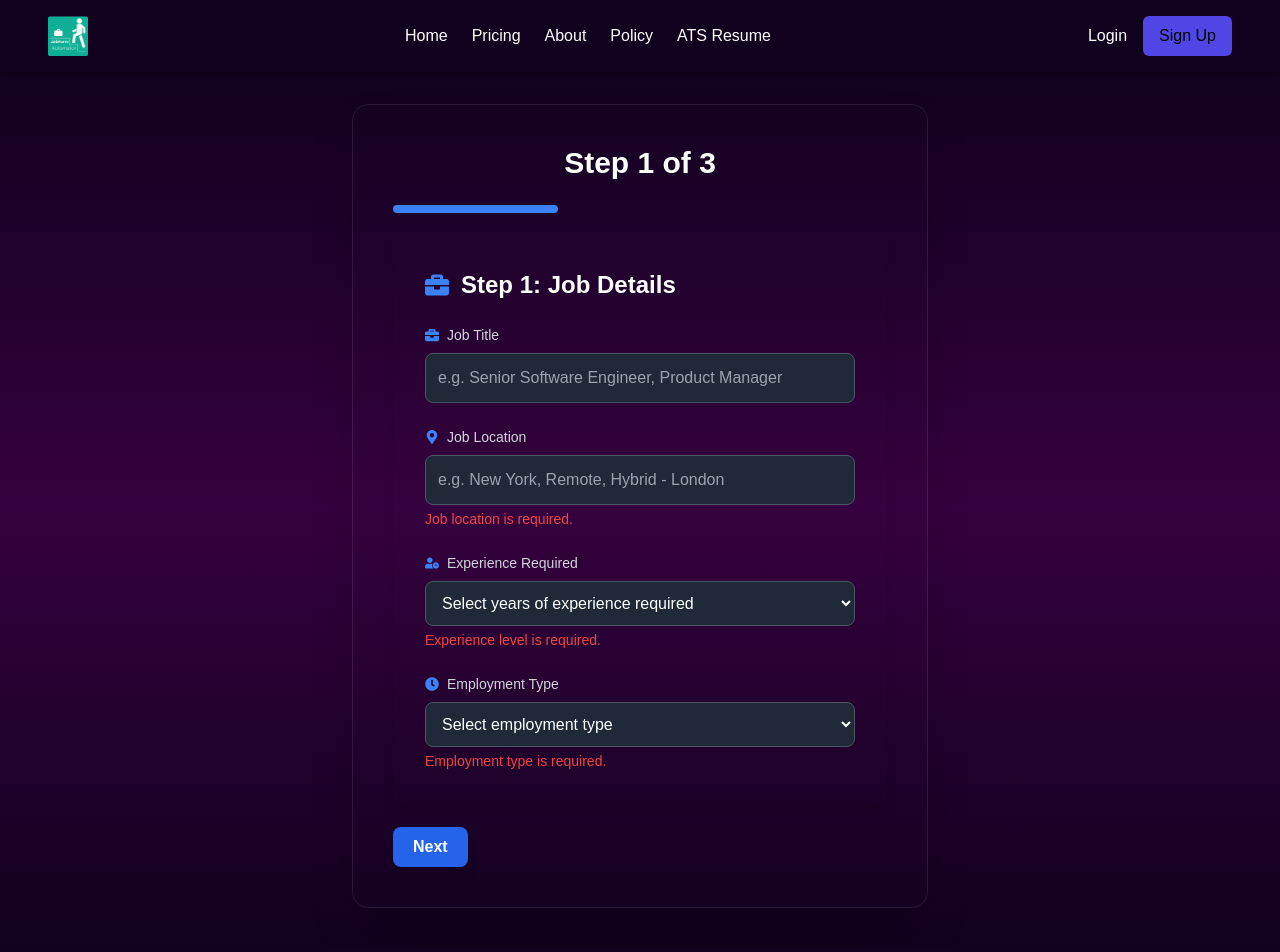
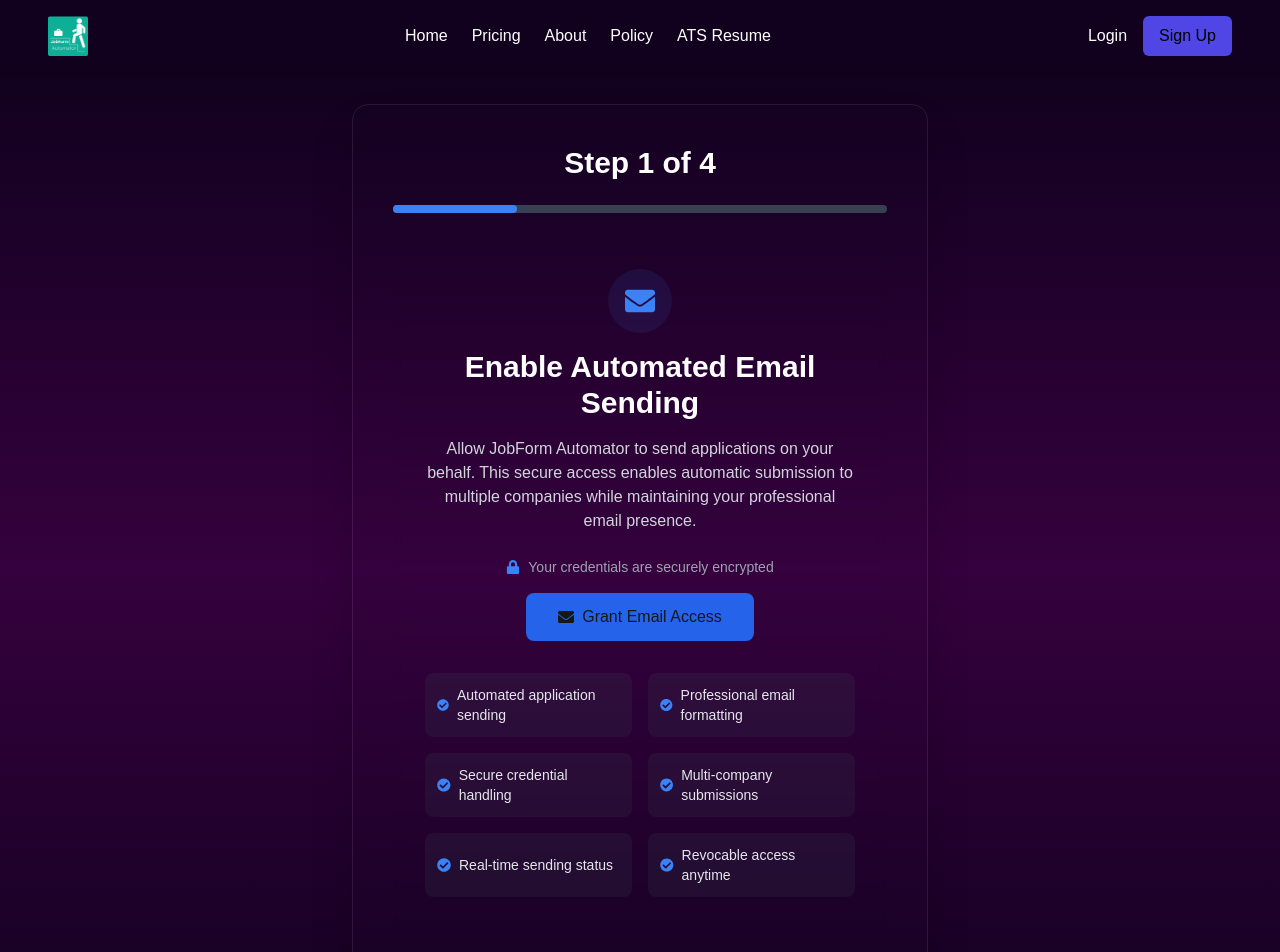
Before and after one commit to saurabhbelote/JobFormAutomator, a Next.js app: page /loop-form in a window 1280 px wide. Shown: the top 952 px of the page. Built offline with nearby package versions, Linux system fonts and the light colour scheme.

Commit message:
add form for send auto mail

```diff
--- a/app/loop-form/page.tsx
+++ b/app/loop-form/page.tsx
@@ -5,6 +5,7 @@ import { useState } from "react";
 import StepOne from "@/components/Loop-Form/stepOne";
 import StepTwo from "@/components/Loop-Form/stepTwo";
 import StepThree from "@/components/Loop-Form/stepThree";
+import EmailPermission from "@/components/permission/EmailPermission";
 
 export default function StepperForm() {
   const [step, setStep] = useState(1);
@@ -23,19 +24,28 @@ export default function StepperForm() {
   const handleChange = (e) =>
     setFormData({ ...formData, [e.target.name]: e.target.value });
 
+  const handleEmailPermissionGranted = () => {
+    // Auto advance to next step when permission is granted
+    nextStep();
+  };
+
+  const TOTAL_STEPS = 4;
+  const progressPercentage = ((step / TOTAL_STEPS) * 100).toFixed(0);
+
   return (
     <div className="bg-gradient-to-b from-[#11011E] via-[#35013e] to-[#11011E] min-h-screen flex items-center justify-center px-4 py-10">
       <div className="max-w-xl w-full p-6 sm:p-10  shadow-2xl border border-[#ffffff17] rounded-2xl ">
-        <h2 className="text-center text-2xl sm:text-3xl font-semibold text-white mb-6">Step {step} of 3</h2>
-        <div className="w-full  rounded-full h-2 mb-6">
+        <h2 className="text-center text-2xl sm:text-3xl font-semibold text-white mb-6">Step {step} of {TOTAL_STEPS}</h2>
+        <div className="w-full bg-gray-700 rounded-full h-2 mb-6">
           <div
             className="bg-blue-500 h-2 rounded-full transition-all duration-300"
-            style={{ width: `${(step / 3) * 100}%` }}
+            style={{ width: `${progressPercentage}%` }}
           ></div>
         </div>
-        {step === 1 && <StepOne formData={formData} handleChange={handleChange} />}
-        {step === 2 && <StepTwo formData={formData} handleChange={handleChange} />}
-        {step === 3 && <StepThree formData={formData} />}
+        {step === 1 && <EmailPermission onPermissionGranted={handleEmailPermissionGranted} />}
+        {step === 2 && <StepOne formData={formData} handleChange={handleChange} />}
+        {step === 3 && <StepTwo formData={formData} handleChange={handleChange} />}
+        {step === 4 && <StepThree formData={formData} />}
         <div className="flex justify-between mt-6">
           {step > 1 && (
             <button
@@ -44,7 +54,7 @@ export default function StepperForm() {
               Back
             </button>
           )}
-          {step < 3 && (
+          {step < TOTAL_STEPS && (
             <button
               onClick={nextStep}
               className="px-5 py-2 bg-blue-600 text-white font-semibold rounded-lg shadow-lg hover:bg-blue-700 transition-all">
--- a/app/send-auto-mail/page.tsx
+++ b/app/send-auto-mail/page.tsx
@@ -1,32 +1,63 @@
 "use client";
 import { useState, useEffect } from "react";
-import { FaBriefcase } from 'react-icons/fa';
+import { FaBriefcase, FaEnvelope, FaKey } from 'react-icons/fa';
 import CompanyCard from '@/components/companies/CompanyCard';
 import { companies } from '@/data/companies';
 
 const Page = () => {
-  const [isSending, setIsSending] = useState(true);
+  const [isSending, setIsSending] = useState(false);
   const [isSent, setIsSent] = useState(false);
+  const [hasPermission, setHasPermission] = useState(false);
 
   useEffect(() => {
-    // Only simulate email sending
+    // Check for existing permission on mount
+    const hasStoredPermission = localStorage.getItem('emailPermissionGranted') === 'true';
+    setHasPermission(hasStoredPermission);
+  }, []);
+
+  const handleGrantPermission = () => {
+    setHasPermission(true);
+    localStorage.setItem('emailPermissionGranted', 'true');
+    setIsSending(true);
     setTimeout(() => {
       setIsSending(false);
       setIsSent(true);
     }, 2000);
-  }, []);
+  };
 
   return (
-    <div className="min-h-screen  py-12">
+    <div className="min-h-screen bg-gradient-to-b from-[#11011E] via-[#35013e] to-[#11011E] py-12">
       <div className="max-w-7xl mx-auto px-4">
-        <div className="flex justify-between items-center mb-8">
+        <div className="flex justify-center items-center mb-8">
           <h1 className="text-3xl font-bold text-white flex items-center gap-3">
             <FaBriefcase className="text-blue-500" />
-            {isSending ? 'Sending Applications...' : 'Applications Status'}
+            {!hasPermission ? 'Email Permission Required' :
+              isSending ? 'Sending Applications...' : 'Applications Status'}
           </h1>
         </div>
 
-        <div className="grid grid-cols-1 md:grid-cols-2 lg:grid-cols-3 gap-6">
+        {!hasPermission ? (
+          <div className="max-w-2xl mx-auto bg-gray-800/50 backdrop-blur-sm rounded-xl p-8 text-center border border-gray-700">
+            <div className="w-16 h-16 bg-blue-500/10 rounded-full flex items-center justify-center mx-auto mb-6">
+              <FaKey className="text-blue-500 text-3xl" />
+            </div>
+            <h2 className="text-2xl font-bold text-white mb-4">
+              Grant Email Access
+            </h2>
+            <p className="text-gray-300 mb-8 max-w-xl mx-auto leading-relaxed">
+              To automatically send applications to multiple companies, we need your permission.
+              Your credentials will be handled securely and encrypted.
+            </p>
+            <button
+              onClick={handleGrantPermission}
+              className="px-8 py-3 bg-blue-600 text-white rounded-lg hover:bg-blue-700 transition-all flex items-center gap-2 mx-auto"
+            >
+              <FaEnvelope />
+              <span>Grant Permission</span>
+            </button>
+          </div>
+        ) : (
+          <div className="grid grid-cols-1 md:grid-cols-2 lg:grid-cols-3 gap-6 max-w-7xl mx-auto">
             {companies.map((company, index) => (
               <CompanyCard
                 key={index}
@@ -36,6 +67,7 @@ const Page = () => {
               />
             ))}
           </div>
+        )}
       </div>
     </div>
   );
--- a/components/companies/CompanyCard.tsx
+++ b/components/companies/CompanyCard.tsx
@@ -11,7 +11,7 @@ interface CompanyCardProps {
 
 const CompanyCard = ({ name, email, location, roles, isSending, isSent }: CompanyCardProps) => {
   return (
-    <div className=" rounded-lg p-6 border border-gray-700 hover:border-blue-500 transition-all">
+    <div className="bg-gray-800/50 backdrop-blur-sm rounded-xl p-6 border border-gray-700 hover:border-blue-500 transition-all">
       <div className="flex items-center gap-4 mb-4">
         <div className="w-10 h-10 bg-blue-500 rounded-lg flex items-center justify-center">
           <FaBuilding className="text-white text-xl" />
@@ -32,7 +32,7 @@ const CompanyCard = ({ name, email, location, roles, isSending, isSent }: Compan
             {roles.map((role, index) => (
               <span
                 key={index}
-                className="text-sm bg-gray-700 px-2 py-1 rounded"
+                className="text-sm bg-gray-700/50 px-2 py-1 rounded-lg"
               >
                 {role}
               </span>
@@ -42,10 +42,10 @@ const CompanyCard = ({ name, email, location, roles, isSending, isSent }: Compan
       </div>
 
       <div
-        className={`w-full px-4 py-3 rounded-lg flex items-center justify-center gap-2 transition-all ${
+        className={`w-full px-4 py-3 rounded-lg flex items-center justify-center gap-2 transition-all backdrop-blur-sm ${
           isSent
-            ? 'bg-green-600'
-            : 'bg-blue-600'
+            ? 'bg-green-600/90 hover:bg-green-600'
+            : 'bg-blue-600/90 hover:bg-blue-600'
         }`}
       >
         {isSending ? (
--- /dev/null
+++ b/components/permission/EmailPermission.tsx
@@ -0,0 +1,101 @@
+"use client";
+import { useState, useEffect } from 'react';
+import { FaEnvelope, FaLock, FaCheckCircle } from 'react-icons/fa';
+
+interface EmailPermissionProps {
+  onPermissionGranted?: () => void;
+}
+
+const EmailPermission = ({ onPermissionGranted }: EmailPermissionProps) => {
+  const [isGranted, setIsGranted] = useState(false);
+
+  const handleGrantAccess = async () => {
+    try {
+      setIsGranted(true);
+      // Store permission in localStorage
+      localStorage.setItem('emailPermissionGranted', 'true');
+      // Notify parent component if callback exists
+      onPermissionGranted?.();
+    } catch (error) {
+      console.error('Error granting email access:', error);
+      setIsGranted(false);
+    }
+  };
+
+  // Check for existing permission on mount
+  useEffect(() => {
+    const hasPermission = localStorage.getItem('emailPermissionGranted') === 'true';
+    setIsGranted(hasPermission);
+  }, []);
+
+  return (
+    <div className="max-w-3xl mx-auto p-8 rounded-xl  backdrop-blur-sm">
+      <div className="text-center mb-8">
+        <div className="flex justify-center mb-4">
+          <div className="w-16 h-16 bg-blue-500/10 rounded-full flex items-center justify-center">
+            <FaEnvelope className="text-3xl text-blue-500" />
+          </div>
+        </div>
+        <h2 className="text-2xl md:text-3xl font-bold text-white mb-4">
+          Enable Automated Email Sending
+        </h2>
+        <p className="text-gray-300 mb-6 max-w-2xl mx-auto">
+          Allow JobForm Automator to send applications on your behalf. This secure access
+          enables automatic submission to multiple companies while maintaining your
+          professional email presence.
+        </p>
+
+        <div className="flex flex-col items-center gap-4">
+          <div className="flex items-center gap-2 text-sm text-gray-400">
+            <FaLock className="text-blue-500" />
+            Your credentials are securely encrypted
+          </div>
+
+          <button
+            onClick={handleGrantAccess}
+            disabled={isGranted}
+            className={`px-8 py-3 rounded-lg font-medium flex items-center gap-2 transition-all
+              ${isGranted
+                ? 'bg-green-600 hover:bg-green-700'
+                : 'bg-blue-600 hover:bg-blue-700'
+              }`}
+          >
+            {isGranted ? (
+              <>
+                <FaCheckCircle />
+                Access Granted
+              </>
+            ) : (
+              <>
+                <FaEnvelope />
+                Grant Email Access
+              </>
+            )}
+          </button>
+        </div>
+      </div>
+
+      {/* Features Grid */}
+      <div className="grid grid-cols-1 md:grid-cols-2 gap-4 text-sm">
+        {[
+          "Automated application sending",
+          "Professional email formatting",
+          "Secure credential handling",
+          "Multi-company submissions",
+          "Real-time sending status",
+          "Revocable access anytime"
+        ].map((feature, index) => (
+          <div
+            key={index}
+            className="flex items-center gap-2 p-3 rounded-lg bg-gray-700/20"
+          >
+            <FaCheckCircle className="text-blue-500" />
+            <span className="text-gray-200">{feature}</span>
+          </div>
+        ))}
+      </div>
+    </div>
+  );
+};
+
+export default EmailPermission;
```
Lines whose indentation alone changed are shown as unchanged.
